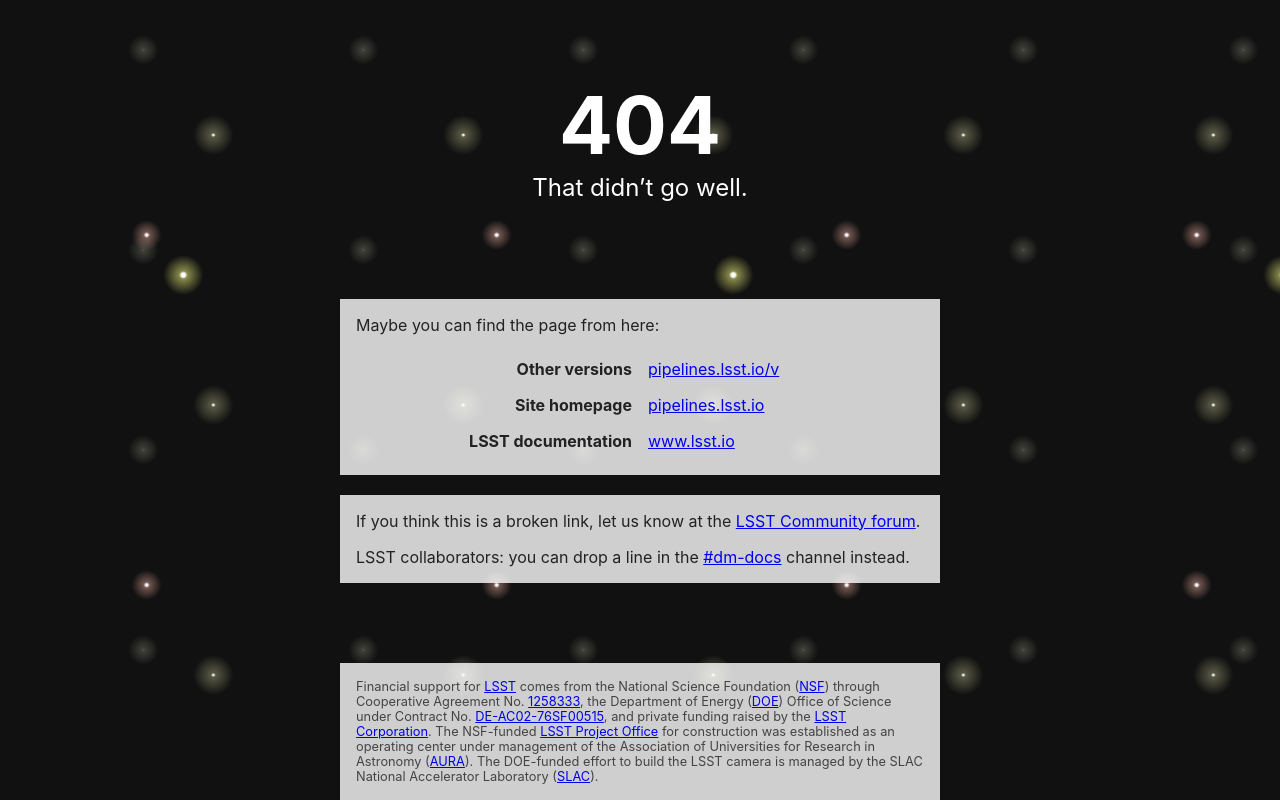
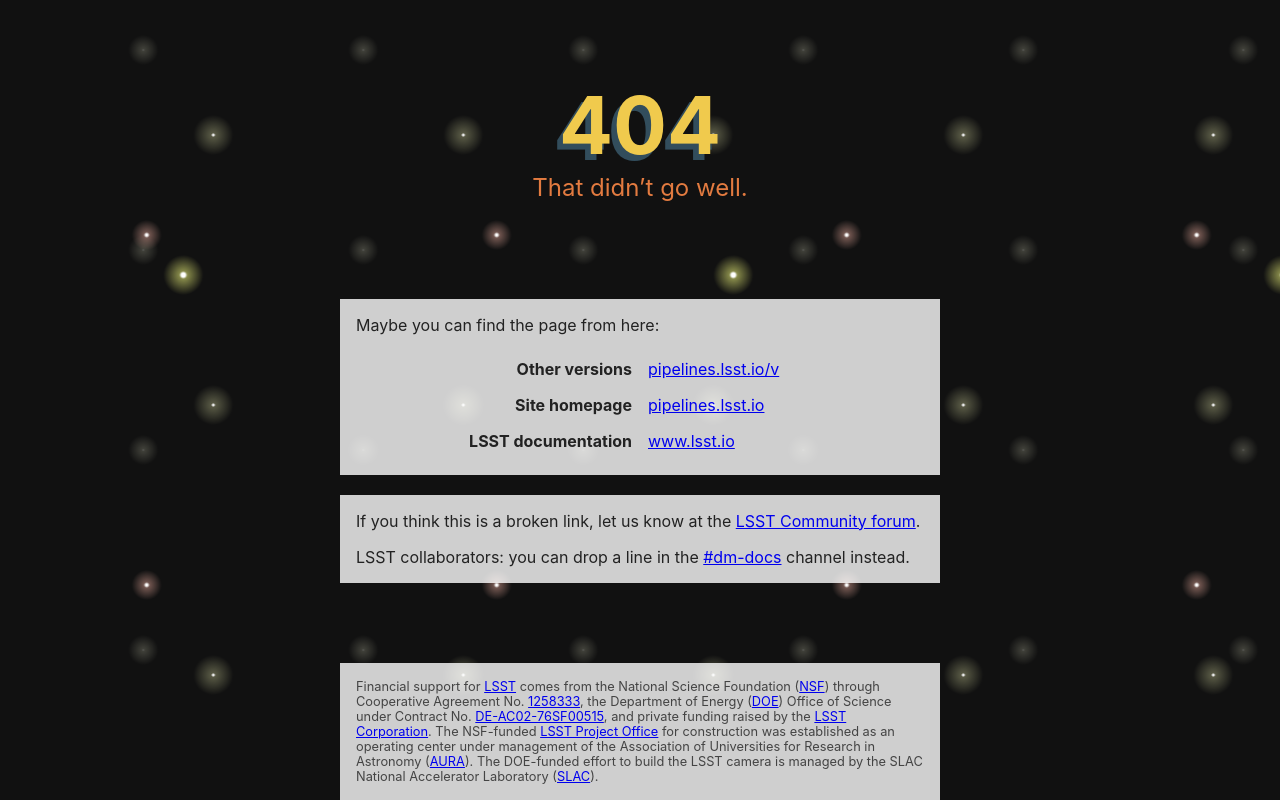
Before and after one commit to lsst-sqre/ltd-404, a website: page 404.html in a window 1280 px wide. Drawn offline with nearby package versions, Linux system fonts and the light colour scheme; files that its build step writes are made by us from their sources.

Commit message:
Add some colour to the title
Based on the Flat UI design.

```diff
--- a/styles.scss
+++ b/styles.scss
@@ -67,10 +67,13 @@
 
 .c-header-section h1 {
   font-size: 5rem;
+  color: #f0ca4d;
+  text-shadow: -0.07em 0.07em #324d5c;
 }
 
 .c-header-section p {
   font-size: 1.5rem;
+  color: #e37b40;
 }
 
 .fineprint {
```
